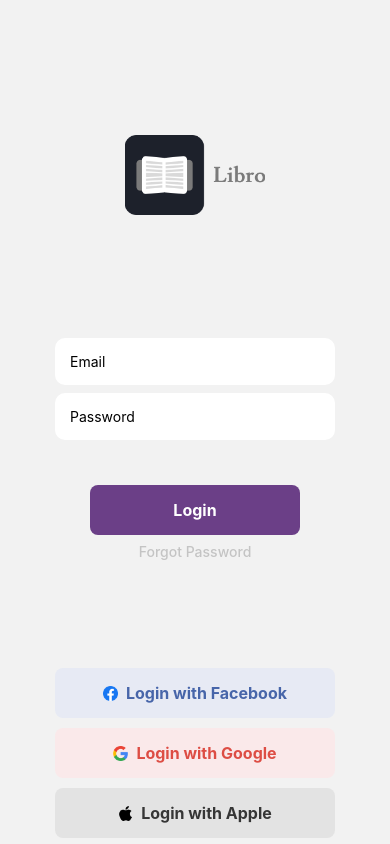
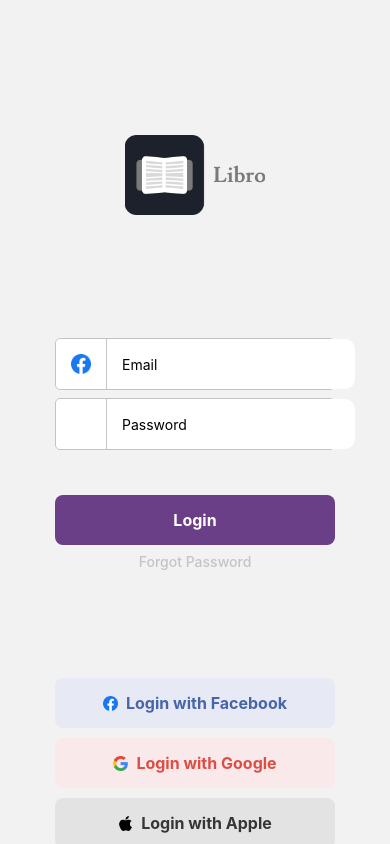
Before and after one commit to nestaenow/books, a React Native app: screen /NewPassword in a window 390 px wide. Built offline with nearby package versions, Linux system fonts and the light colour scheme.

Commit message:
progress

```diff
--- a/components/CustomInput.js
+++ b/components/CustomInput.js
@@ -1,9 +1,13 @@
-import { StyleSheet, TextInput, View } from 'react-native'
+import { StyleSheet, TextInput, View, Image } from 'react-native'
 import React from 'react'
 
-const CustomInput = ({value, setValue, placeholder, secureTextEntry}) => {
+const CustomInput = ({value, setValue, placeholder, logo, secureTextEntry}) => {
+  const path = logo
   return (
     <View style={styles.container}>
+      <View style={styles.imageContainer}>
+        <Image source={path} style={{height: 20, width: 20}}/>
+      </View>
       <TextInput
         placeholder={placeholder}
         value={value}
@@ -18,10 +22,23 @@
 export default CustomInput
 
 const styles = StyleSheet.create({
+  container: {
+    backgroundColor: '#FFFFFF',
+    flex: 1,
+    flexDirection: 'row',
+    borderColor: '#C4C4C4',
+    borderWidth: 1,
+    borderRadius: 5,
+    marginTop: 8,
+  },
+  imageContainer:{
+    padding: 15,
+    borderColor: '#c4c4c4',
+    borderRightWidth: 1
+  },
   input: {
     backgroundColor: '#fff',
     padding: 15,
     borderRadius: 10,
-    marginTop: 8,
   },
 })
--- a/screens/LoginScreen.js
+++ b/screens/LoginScreen.js
@@ -46,7 +46,7 @@
                 style={[styles.logo, {height : height * 0.0953}]}
             />
             <View style={styles.inputContainer}>
-                <CustomInput placeholder='Email' value={email} setValue={setEmail}/>
+                <CustomInput placeholder='Email' value={email} setValue={setEmail} logo={require('../assets/Facebook.png')}/>
                 <CustomInput placeholder='Password' value={password} setValue={setPassword} secureTextEntry/>
             </View>
 
@@ -85,7 +85,8 @@
         width: '80%',
     },
     buttonContainer: {
-        width: '60%',
+        display: 'flex',
+        width: '80%',
         justifyContent: 'center',
         alignItems: 'center',
         marginTop: 40
```
Also changed, not shown: components/SocialSignInButtons.js (deleted, +0 -35 lines).
